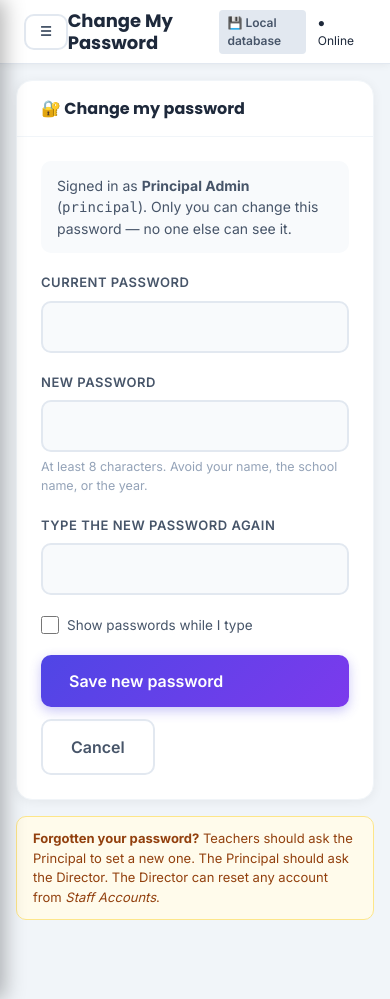
After one commit to chauhanrohit85-svg/chandrabhan-school, a Flask app: page /auth/password in a window 390 px wide. The commit adds this page. Run offline with Flask 3, Linux system fonts and the light colour scheme; a user stored in the database is signed in; parts of the project's set-up code (start-up, migrations or seed data) failed here and were passed over; some libraries are stand-ins or nearby versions.

Commit message:
Add password self-service and stop the Principal reaching Director accounts
Accounts have to be handed to real staff, and until now there was no way to
rotate any of them: the only password-setting paths were admin-only, and the
Teachers page lists role='teacher' alone, so no interface route reached the
Director or Principal accounts at all. The credentials those accounts were
created with could never be retired.

Self-service:
- New /auth/password lets any signed-in user change their own password. Requires
  the current password, enforces a minimum length, confirms the new one twice
  with live match feedback, and offers a show-password toggle for phone typing.
- Linked from the sidebar for every role.

Privilege boundary:
- edit_user accepts any user id, so the Principal could open the Director's
  account by URL, reset its password and sign in as the super-admin they are
  meant to be accountable to. Admin management is now restricted to teacher and
  classroom-display accounts, for edit, deactivate, create and role changes.
- New Director-only Staff Accounts page listing every account, with password
  reset and enable/disable. This is the recovery path for the accounts the
  Principal deliberately cannot touch.
- The Director cannot deactivate their own account.
- Passwords set by an administrator now have the same minimum length as
  self-service ones.

Tests: 98 -> 115, covering the escalation path, both guards on the POST actions,
and that a rotated password actually retires the old one.

```diff
--- a/app/auth/routes.py
+++ b/app/auth/routes.py
@@ -10,9 +10,14 @@ from flask import render_template, redirect, url_for, flash, request, current_ap
 from flask_login import login_user, logout_user, login_required, current_user
 
 from app.auth import auth_bp
+from app.extensions import db
 from app.models import User
 
 logger = logging.getLogger(__name__)
+
+# Short enough to be memorable for staff who type it on a phone, long enough
+# that it is not trivially guessable.
+MIN_PASSWORD_LENGTH = 8
 
 
 def _is_safe_redirect_target(target: str) -> bool:
@@ -54,6 +59,46 @@ def login():
                            school_name=current_app.config['SCHOOL_NAME'])
 
 
+@auth_bp.route('/password', methods=['GET', 'POST'])
+@login_required
+def change_password():
+    """
+    Let any signed-in user change their own password.
+
+    Without this there was no self-service route at all: only an administrator
+    could set passwords, and no one could reach the director or principal
+    accounts through the interface — so the accounts handed to staff could never
+    be rotated away from the values they were created with.
+    """
+    if request.method == 'POST':
+        current = request.form.get('current_password', '')
+        new = request.form.get('new_password', '')
+        confirm = request.form.get('confirm_password', '')
+
+        if not current_user.check_password(current):
+            flash('Your current password is not correct.', 'danger')
+        elif len(new) < MIN_PASSWORD_LENGTH:
+            flash(f'Your new password must be at least {MIN_PASSWORD_LENGTH} characters long.', 'warning')
+        elif new != confirm:
+            flash('The two new passwords do not match. Please type them again.', 'warning')
+        elif new == current:
+            flash('Your new password must be different from your current one.', 'warning')
+        else:
+            try:
+                current_user.set_password(new)
+                db.session.commit()
+                logger.info(f'Password changed for user {current_user.username}')
+                flash('Your password has been changed. Use it the next time you sign in.', 'success')
+                return _role_redirect(current_user)
+            except Exception as exc:
+                db.session.rollback()
+                logger.exception('Password change failed')
+                flash(f'Could not save the new password: {exc}', 'danger')
+
+    return render_template('auth/change_password.html',
+                           min_length=MIN_PASSWORD_LENGTH)
+
+
 @auth_bp.route('/logout')
 @login_required
 def logout():
--- /dev/null
+++ b/app/templates/auth/change_password.html
@@ -0,0 +1,99 @@
+{% extends "base.html" %}
+{% block title %}Change Password{% endblock %}
+{% block page_title %}Change My Password{% endblock %}
+
+{% block content %}
+<div style="max-width:520px;margin:0 auto;">
+
+  <div class="card">
+    <div class="card-header">
+      <h2>🔐 Change my password</h2>
+    </div>
+    <div class="card-body">
+
+      <div style="background:#f8fafc;border-radius:10px;padding:14px 16px;margin-bottom:20px;font-size:14px;color:#475569;">
+        Signed in as <strong>{{ current_user.full_name }}</strong>
+        (<code>{{ current_user.username }}</code>).
+        Only you can change this password — no one else can see it.
+      </div>
+
+      <form method="POST" action="{{ url_for('auth.change_password') }}" autocomplete="off">
+        <input type="hidden" name="csrf_token" value="{{ csrf_token() }}" />
+
+        {# A hidden username field helps password managers store the entry against the right account. #}
+        <input type="text" name="username" value="{{ current_user.username }}"
+               autocomplete="username" hidden readonly />
+
+        <div class="form-group">
+          <label class="form-label" for="current_password">Current password</label>
+          <input type="password" id="current_password" name="current_password"
+                 class="form-control" required autocomplete="current-password"
+                 style="font-size:16px;" />
+        </div>
+
+        <div class="form-group">
+          <label class="form-label" for="new_password">New password</label>
+          <input type="password" id="new_password" name="new_password"
+                 class="form-control" required autocomplete="new-password"
+                 minlength="{{ min_length }}" style="font-size:16px;" />
+          <div style="font-size:12.5px;color:#94a3b8;margin-top:6px;">
+            At least {{ min_length }} characters. Avoid your name, the school name, or the year.
+          </div>
+        </div>
+
+        <div class="form-group">
+          <label class="form-label" for="confirm_password">Type the new password again</label>
+          <input type="password" id="confirm_password" name="confirm_password"
+                 class="form-control" required autocomplete="new-password"
+                 minlength="{{ min_length }}" style="font-size:16px;" />
+          <div id="match-hint" style="font-size:12.5px;margin-top:6px;color:#94a3b8;"></div>
+        </div>
+
+        <label style="display:flex;align-items:center;gap:8px;font-size:13.5px;color:#475569;margin-bottom:20px;cursor:pointer;">
+          <input type="checkbox" id="show-pw" style="width:18px;height:18px;accent-color:#4f46e5;" />
+          Show passwords while I type
+        </label>
+
+        <div style="display:flex;gap:12px;flex-wrap:wrap;">
+          <button type="submit" class="btn btn-primary btn-lg" style="flex:1;min-height:50px;">
+            Save new password
+          </button>
+          <a href="{{ url_for('index') }}" class="btn btn-outline btn-lg">Cancel</a>
+        </div>
+      </form>
+    </div>
+  </div>
+
+  <div style="margin-top:16px;background:#fffbeb;border:1px solid #fde68a;border-radius:10px;padding:12px 16px;font-size:13px;color:#92400e;">
+    <strong>Forgotten your password?</strong>
+    Teachers should ask the Principal to set a new one.
+    The Principal should ask the Director. The Director can reset any account from
+    <em>Staff Accounts</em>.
+  </div>
+
+</div>
+{% endblock %}
+
+{% block extra_scripts %}
+<script>
+const newPw = document.getElementById('new_password');
+const confirmPw = document.getElementById('confirm_password');
+const hint = document.getElementById('match-hint');
+
+/** Tell the user the two entries differ before they submit, not after. */
+function checkMatch() {
+  if (!confirmPw.value) { hint.textContent = ''; return; }
+  const same = newPw.value === confirmPw.value;
+  hint.textContent = same ? '✓ The passwords match' : '✕ The passwords do not match yet';
+  hint.style.color = same ? '#059669' : '#dc2626';
+}
+newPw.addEventListener('input', checkMatch);
+confirmPw.addEventListener('input', checkMatch);
+
+document.getElementById('show-pw').addEventListener('change', function () {
+  const type = this.checked ? 'text' : 'password';
+  ['current_password', 'new_password', 'confirm_password']
+    .forEach(id => { document.getElementById(id).type = type; });
+});
+</script>
+{% endblock %}
--- a/app/templates/base.html
+++ b/app/templates/base.html
@@ -64,6 +64,10 @@
           <a href="{{ url_for('director.backup') }}"
              class="nav-link {% if 'director.backup' in request.endpoint %}active{% endif %}">
             <span class="nav-icon">💾</span> System Backup & Restore
+          </a>
+          <a href="{{ url_for('director.staff') }}"
+             class="nav-link {% if 'director.staff' in request.endpoint or request.endpoint == 'director.reset_staff_password' %}active{% endif %}">
+            <span class="nav-icon">👥</span> Staff Accounts
           </a>
           <a href="{{ url_for('director.diagnostics') }}"
              class="nav-link {% if request.endpoint == 'director.diagnostics' %}active{% endif %}">
@@ -187,6 +191,10 @@
           <div style="font-size:11px;color:#94a3b8;text-transform:capitalize;">{{ current_user.role }}</div>
         </div>
       </div>
+      <a href="{{ url_for('auth.change_password') }}"
+         class="nav-link {% if request.endpoint == 'auth.change_password' %}active{% endif %}">
+        <span class="nav-icon">🔐</span> Change My Password
+      </a>
       <a href="{{ url_for('auth.logout') }}" class="nav-link" style="color:#f87171;">
         <span class="nav-icon">🚪</span> Logout
       </a>
```
Also changed, not shown: app/admin/routes.py (+35 -1 lines), app/director/routes.py (+77 -0 lines), app/templates/director/staff.html (added, +88 -0 lines), tests/test_passwords.py (added, +261 -0 lines).
